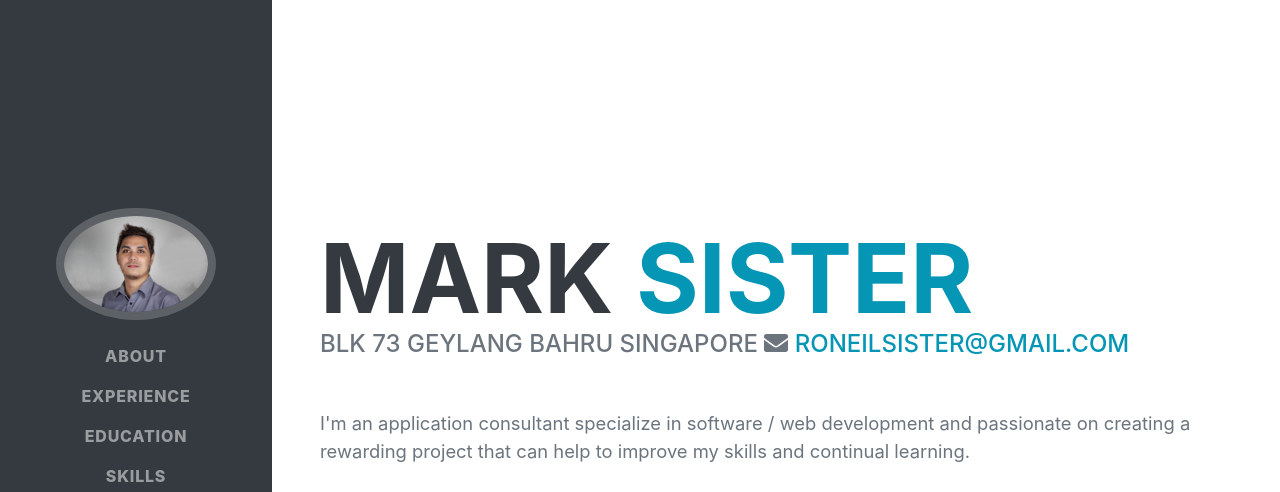
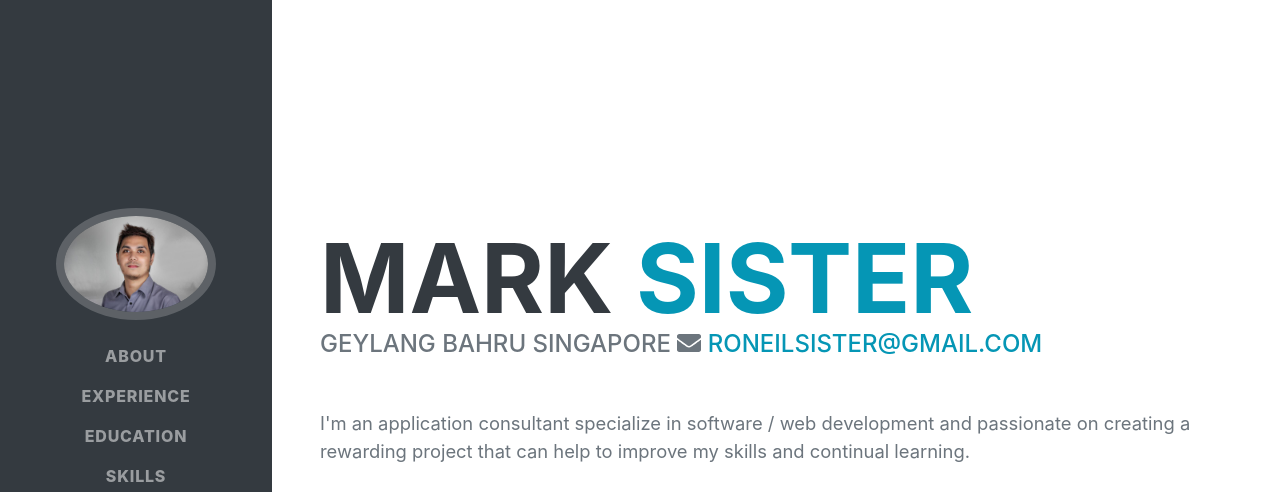
Before and after one commit to marksister/marksister_website, a website: page dist/cv.html in a window 1280 px wide. Shown: the top 492 px of the page. Drawn offline with nearby package versions, Linux system fonts and the light colour scheme; a web font is replaced by a local one.

Commit message:
remove address fully

```diff
--- a/dist/cv.html
+++ b/dist/cv.html
@@ -89,7 +89,7 @@
         <div class="resume-section-content">
           <h1 class="mb-0">Mark <span class="text-primary">Sister</span></h1>
           <div class="subheading mb-5">
-            BLK 73 Geylang Bahru Singapore
+             Geylang Bahru Singapore
 
             <i class="fas fa-envelope"></i>
             <a href="mailto:roneilsister@gmail.com"> roneilsister@gmail.com</a>
```
